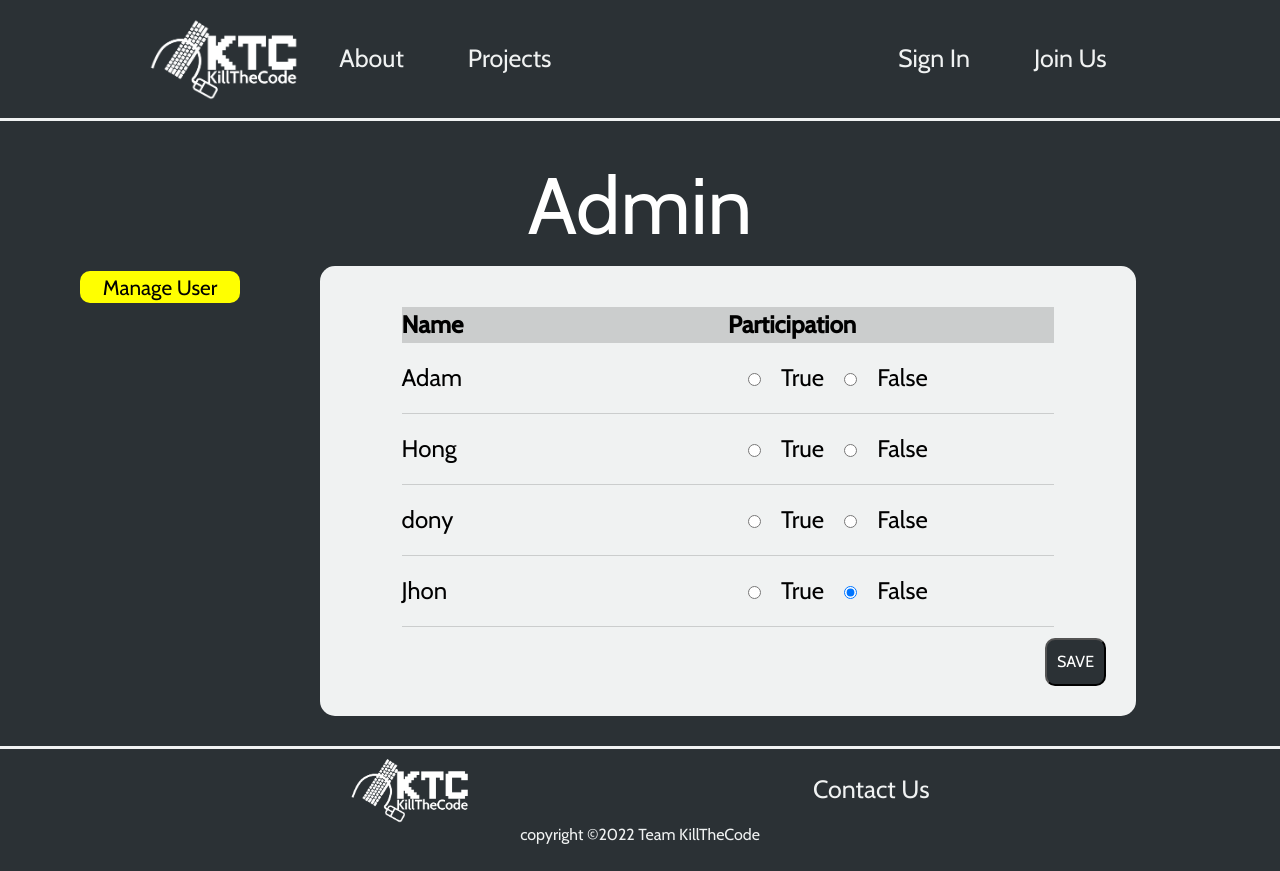
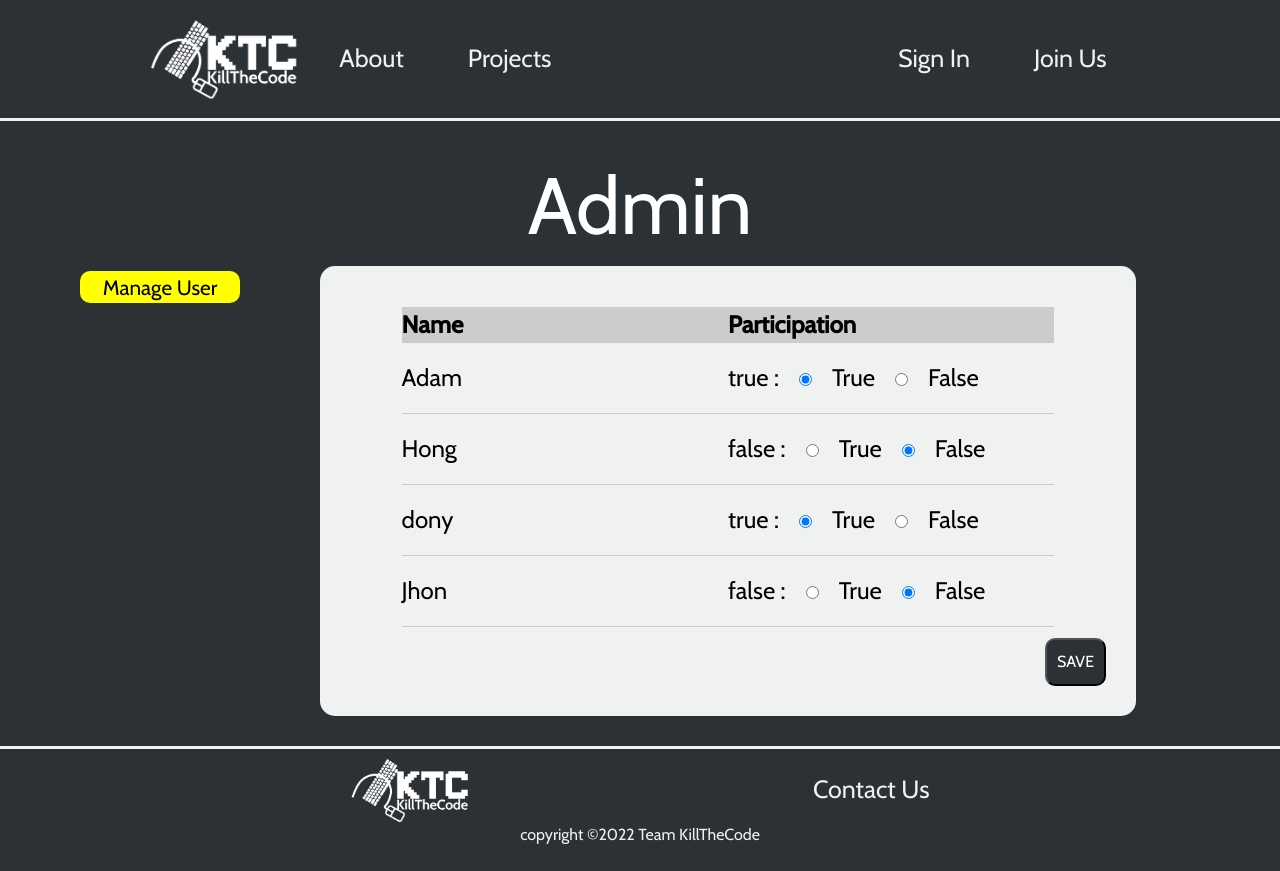
Before and after one commit to Jonghan-park/KillTheCode, a React (Create React App) app in the folder frontend/: page /admin in a window 1280 px wide. Built offline with nearby package versions, Linux system fonts and the light colour scheme.

Commit message:
fix radio btn bug

```diff
--- a/frontend/src/components/Admin/Admin.js
+++ b/frontend/src/components/Admin/Admin.js
@@ -4,25 +4,25 @@ import UserList from "./users";
 
 const userList = [
   {
-    id: "1",
-    name: "Adam",
+    username: "Adam",
     email: "adam@test.com",
     iscooperation: "true",
+    id: "1",
   },
   {
-    id: "2",
-    name: "Hong",
+    username: "Hong",
     email: "hong@test.com",
     iscooperation: "false",
+    id: "2",
   },
   {
-    name: "dony",
+    username: "dony",
     email: "dony@test.com",
     iscooperation: "true",
     id: "kSEMggm",
   },
   {
-    name: "Jhon",
+    username: "Jhon",
     email: "jhon@test.com",
     iscooperation: "false",
     id: "4",
--- a/frontend/src/components/Admin/users.js
+++ b/frontend/src/components/Admin/users.js
@@ -13,22 +13,23 @@ const UserList = ({ users }) => {
           </tr>
         </thead>
         <tbody>
-          {users.map((user) => (
+          {users.map((user, i) => (
             <tr>
-              <td>{user.name}</td>
+              <td>{user.username}</td>
               <td>
+                {user.iscooperation} :
                 <input
                   type="radio"
-                  name="isCooperat"
-                  value={true}
-                  checked={user.iscooperation}
+                  name={i}
+                  value="true"
+                  checked={user.iscooperation == "true"}
                 ></input>
                 True
                 <input
                   type="radio"
-                  name="isCooperat"
-                  value={false}
-                  checked={user.iscooperation}
+                  name={i}
+                  value="false"
+                  checked={user.iscooperation == "false"}
                 ></input>
                 False
               </td>
--- a/frontend/src/components/JoinUs/JoinUs.js
+++ b/frontend/src/components/JoinUs/JoinUs.js
@@ -1,7 +1,60 @@
 import React from "react";
 
 function JoinUs() {
-  return <div>JoinUs</div>;
+  return (
+    <>
+      {/* <div className="container">
+        <div className="signInForm">
+          <div className="title">REGISTER</div>
+          <form>
+            <div className="inputGrop">
+              <FontAwesomeIcon icon={faUser} className="signInIcon" />
+              <input type="text" className="inputField" placeholder="User ID" />
+            </div>
+            <div className="inputGrop">
+              <FontAwesomeIcon icon={faEnvelope} className="signInIcon" />
+              <input type="text" className="inputField" placeholder="Email" />
+            </div>
+            <div className="inputGrop">
+              <FontAwesomeIcon icon={faKey} className="signInIcon" />
+              <input
+                type="password"
+                className="inputField"
+                placeholder="Password"
+              />
+            </div>
+            <div className="inputGrop">
+              <FontAwesomeIcon icon={faCheckCircle} className="signInIcon" />
+              <input
+                icon={faCheckCircle}
+                type="text"
+                className="inputField"
+                placeholder="Confirm Password"
+              />
+            </div>
+            <button type="submit" className="signUpBtn">
+              SIGN UP
+            </button>
+          </form>
+          <div className="existAccount">
+            <h2>Already have an account?</h2>
+            <Link to="/joinUs">LOGIN NOW</Link>
+          </div>
+        </div>
+        <div className="panelContainer">
+          <h1>
+            WE ARE
+            <br />
+            <span className="more">MORE THAN</span>
+            <br />
+            JUST
+            <br />A TEAM
+            <br />
+          </h1>
+        </div>
+      </div> */}
+    </>
+  );
 }
 
 export default JoinUs;
```
